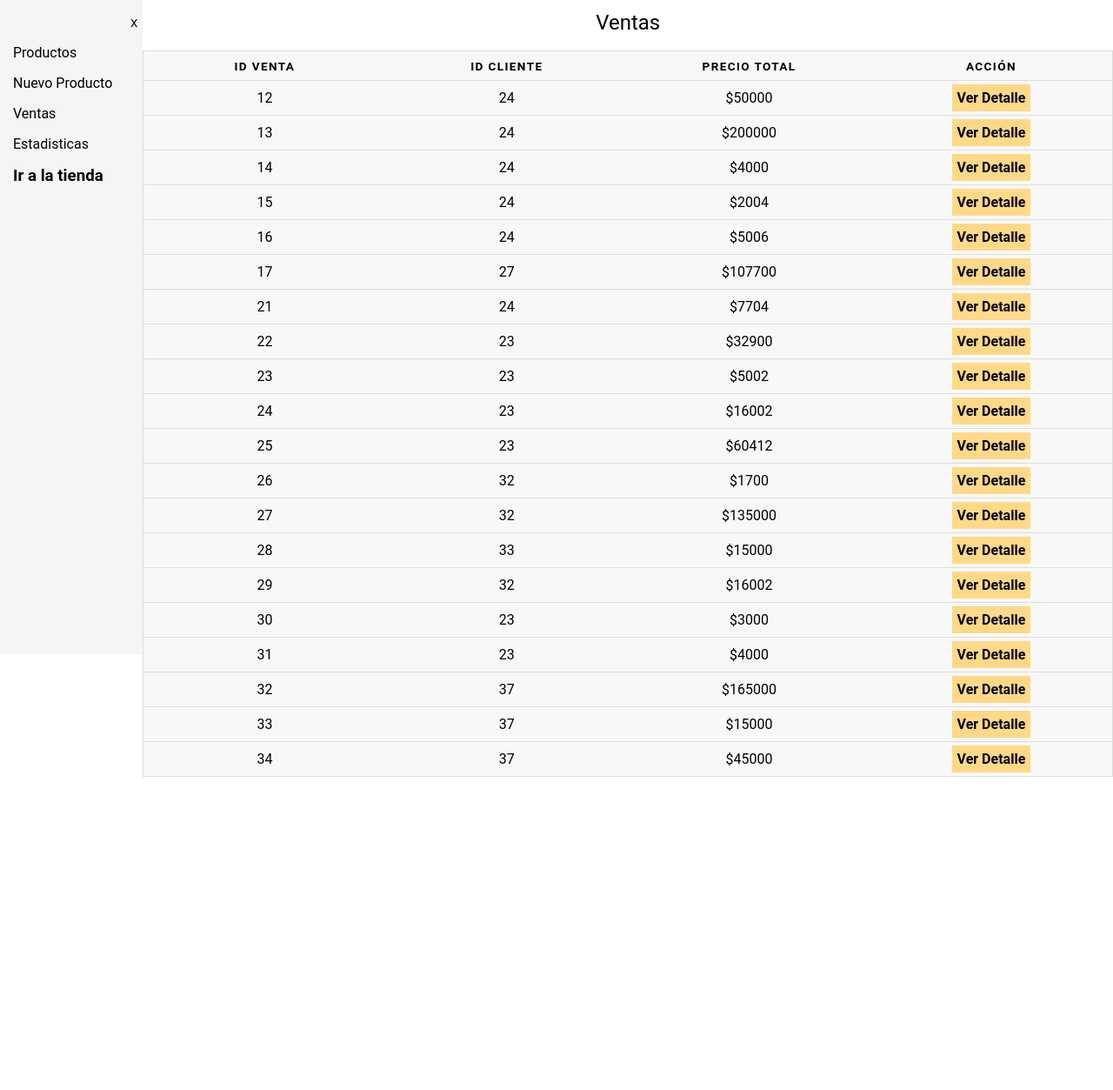
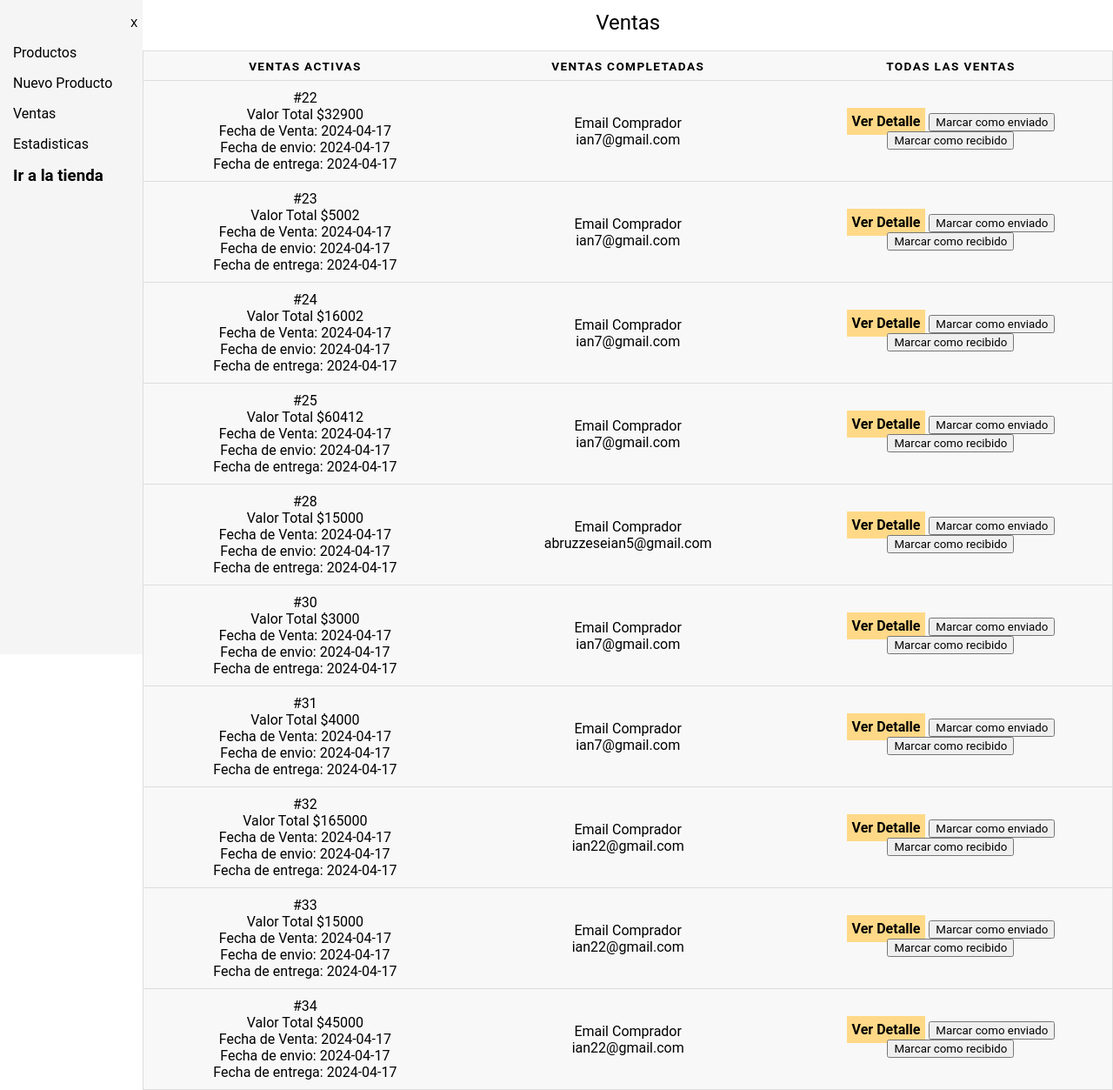
Before and after one commit to tomasCfarias/TP_BACKEND_FRONTEND_IFTS, a PHP site: page /ventas.php in a window 1280 px wide. Shown: the part 47-1300 px from the top of the page at 87% size. Before the commit the page ends 940 px from the top, so only its background shows below. Run offline with PHP 8.4, Linux system fonts and the light colour scheme; a user stored in the database is signed in; data comes from the database, SQL or seed files in the repository.

Commit message:
-Ventas: se agrega fecha de venta, fecha de envio, fecha de entrega, email comprador y botones envio

```diff
--- a/detalleventa.php
+++ b/detalleventa.php
@@ -54,7 +54,7 @@ while ($row = $result->fetch_assoc()) {
     include("./api/sidebar.php");
     ?>
     <div class="content">
-
+    <a href="./ventas.php">Volver</a>
     <table class="table-products">
         <caption>Detalle Venta</caption>
         <thead>
--- a/ventas.php
+++ b/ventas.php
@@ -9,7 +9,8 @@ if(!isset($_SESSION['login_user'])){ //if login in session is not set
 include("./api/connection.php");
 $conn = conexion();
 
-$sql = "SELECT * FROM ventas";
+$sql = "SELECT * FROM ventas JOIN usuarios ON ventas.IdCliente = usuarios.id;";
+
 $result = $conn -> query($sql);
 
 
@@ -24,6 +25,7 @@ $result = $conn -> query($sql);
     <link rel="stylesheet" href="./css/navbar.css">
     <link rel="stylesheet" href="./css/mostrarusuarios.css">
     <link rel="stylesheet" href="css/index.css">
+    <link rel="stylesheet" href="css/ventas.css">
 
 
 </head>
@@ -42,10 +44,9 @@ $result = $conn -> query($sql);
         <caption>Ventas</caption>
         <thead>
             <tr>
-                <th scope="col">ID Venta</th>
-                <th scope="col">Id Cliente</th>
-                <th scope="col">Precio Total</th>
-                <th scope="col">Acción</th>
+                <th scope="col"><a href>Ventas Activas</a></th>
+                <th scope="col"><a href>Ventas Completadas</a></th>
+                <th scope="col"><a href>Todas las Ventas</a></th>
             </tr>
         </thead>
         <tbody>
@@ -54,10 +55,13 @@ $result = $conn -> query($sql);
 if ($result->num_rows > 0) {
     while ($row = $result->fetch_assoc()) {
         echo "<tr>";
-        echo "<td data-label='ID'>" . $row["IdVenta"] . " "."</td>";
-        echo "<td data-label='Email'>" . $row["IdCliente"] ." ". "</td>";
-        echo "<td data-label='Usuario'> $" . $row["preciototal"] . " "."</td>";
-        echo "<td data-label='Accion'><a href='detalleventa.php?id=" . $row["IdVenta"] . "'id='crudM'>Ver Detalle</a></td>";
+        echo "<td data-label='ID'>". "#" . $row["IdVenta"] ."</br> ". "Valor Total $" . $row["preciototal"]."</br>".
+        "Fecha de Venta: " .$row["fechaVenta"]."</br>"."Fecha de envio: " .$row["fechaEnvio"]."</br>". "Fecha de entrega: " .$row["fechaEntrega"] ."</td>";
+
+        echo "<td data-label='Email'>"."Email Comprador </br>" . $row["email"] ." ". "</td>";
+
+        echo "<td data-label='Accion'><a href='detalleventa.php?id=" . $row["IdVenta"] . "'id='crudM'>Ver Detalle</a>
+        <button>Marcar como enviado</button> <button>Marcar como recibido</button>  </td>";
         echo "</tr>";
     }
 } else {
```
Also changed, not shown: css/ventas.css (added).
